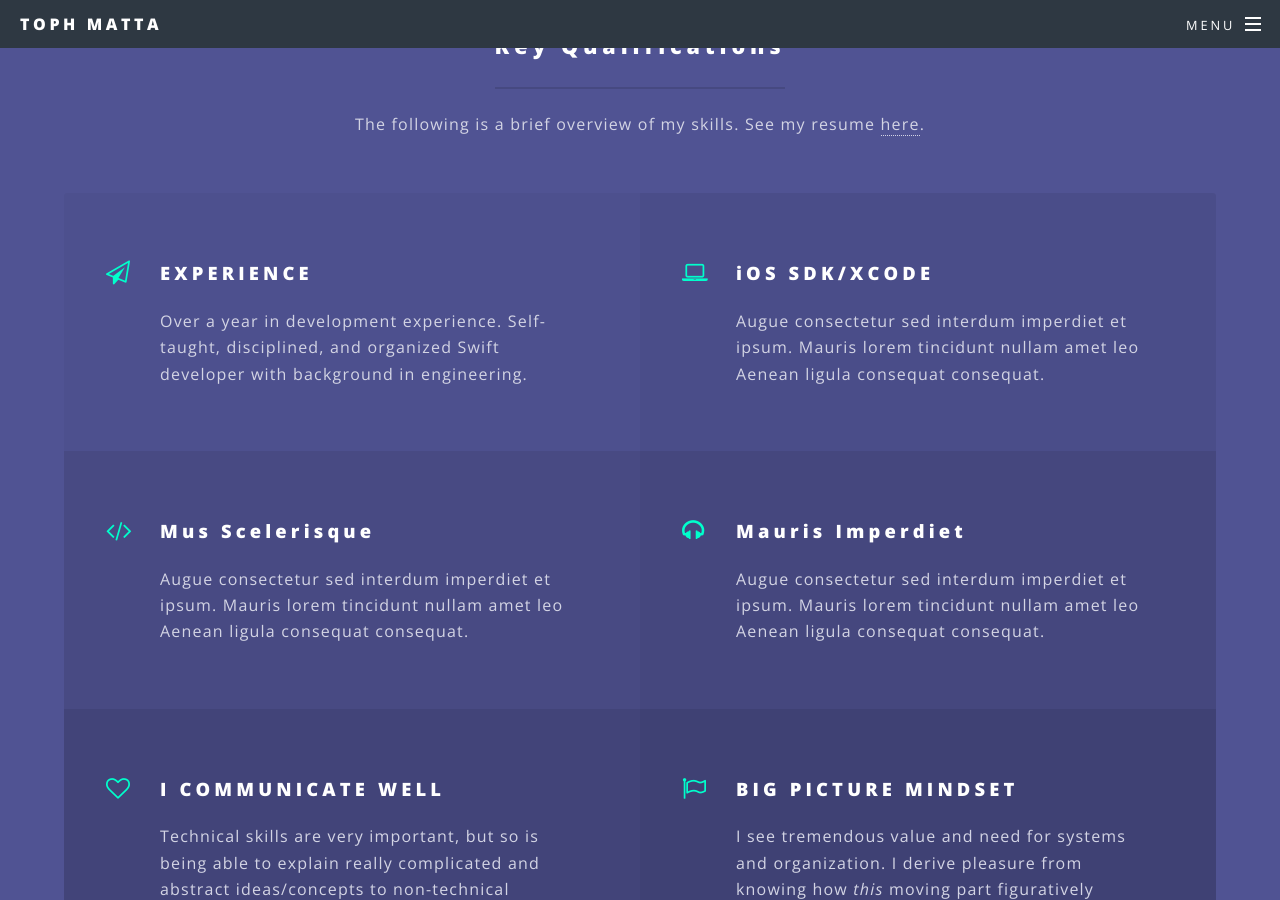
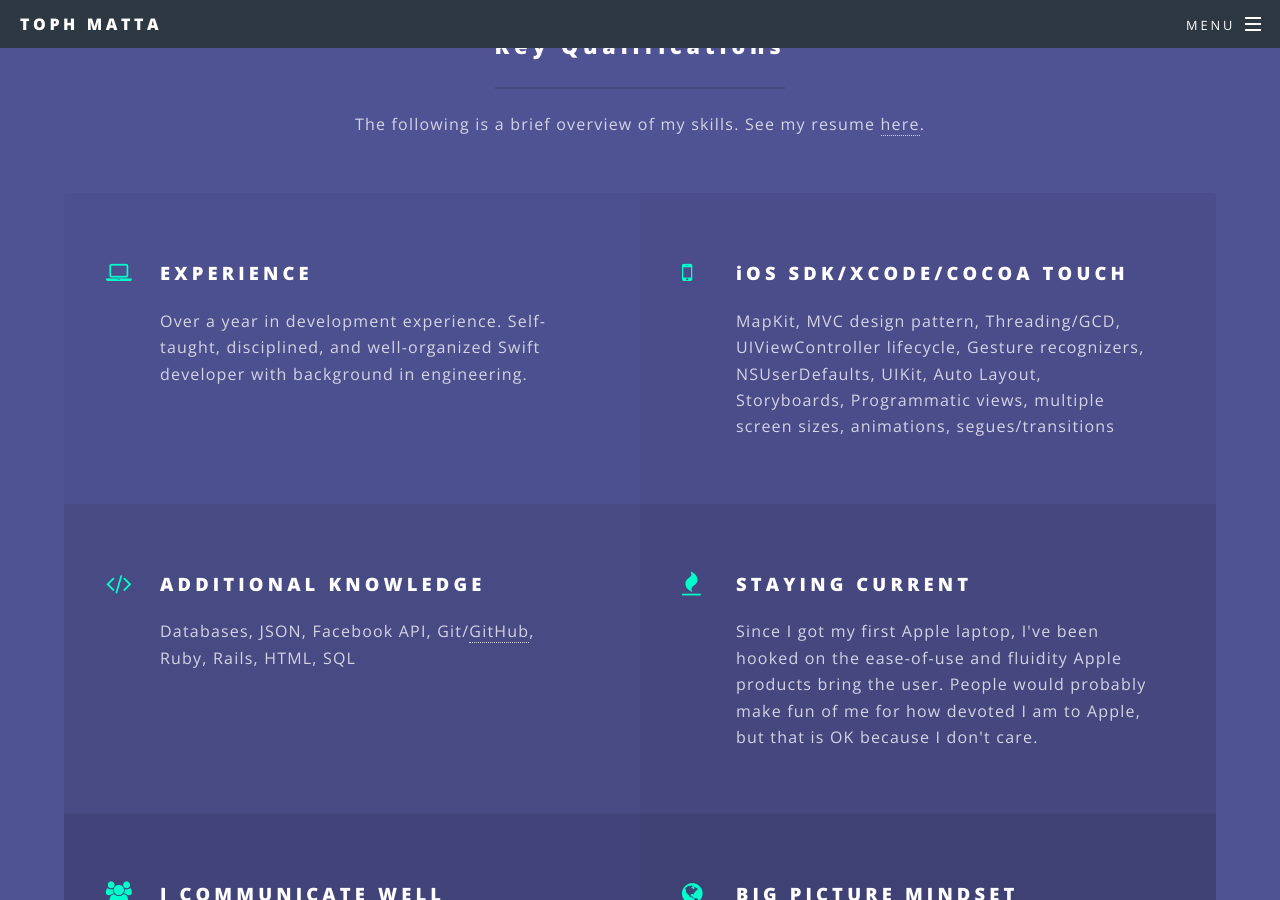
Before and after one commit to tophmatta1/tophmatta1.github.io, a Jekyll site: the page built from index.html, in a window 1280 px wide and 900 px high, scrolled down 2754 px. Built offline with Jekyll 4.4.1, drawn with Linux system fonts in a browser that asks for light colours; some of the changed text lies outside the part shown.

Commit message:
3rd sec finished, grammar checked/updated

```diff
--- a/index.html
+++ b/index.html
@@ -19,9 +19,9 @@ layout: landing
 							<header class="major">
 								<h2>AN AUSTIN-BASED NATIVE iOS SWIFT DEVELOPER</h2>
 								<p>Understanding the relationship between form and function<br />
-								is one of the qualities that make an exceptional iOS Developer.<br />
+								is one of the qualities that makes an exceptional iOS Developer.<br />
 								It is important not only to be able to write succint code, but to also see from the angle<br />
-								 of the designer and people using your app to fuse together<br />
+								 of the designer and the user to fuse together<br />
 								 a seemless, human-centered design.</p>
 							</header>
 							<ul class="icons major">
@@ -64,28 +64,28 @@ layout: landing
 								<p>The following is a brief overview of my skills. See my resume <a href="#">here</a>.</p>
 							</header>
 							<ul class="features">
-								<li class="icon fa-paper-plane-o">
+								<li class="icon fa-laptop">
 									<h3>EXPERIENCE</h3>
-									<p>Over a year in development experience. Self-taught, disciplined, and organized Swift developer with background in engineering.</p>
+									<p>Over a year in development experience. Self-taught, disciplined, and well-organized Swift developer with background in engineering.</p>
 								</li>
-								<li class="icon fa-laptop">
-									<h3>iOS SDK/XCODE</h3>
-									<p>Augue consectetur sed interdum imperdiet et ipsum. Mauris lorem tincidunt nullam amet leo Aenean ligula consequat consequat.</p>
+								<li class="icon fa-mobile">
+									<h3>iOS SDK/XCODE/COCOA TOUCH</h3>
+									<p>MapKit, MVC design pattern, Threading/GCD, UIViewController lifecycle, Gesture recognizers, NSUserDefaults, UIKit, Auto Layout, Storyboards, Programmatic views, multiple screen sizes, animations, segues/transitions</p>
 								</li>
 								<li class="icon fa-code">
-									<h3>Mus Scelerisque</h3>
-									<p>Augue consectetur sed interdum imperdiet et ipsum. Mauris lorem tincidunt nullam amet leo Aenean ligula consequat consequat.</p>
+									<h3>ADDITIONAL KNOWLEDGE</h3>
+									<p>Databases, JSON, Facebook API, Git/<a href="https://github.com/tophmatta">GitHub</a>,    Ruby, Rails, HTML, SQL</p>
 								</li>
-								<li class="icon fa-headphones">
-									<h3>Mauris Imperdiet</h3>
-									<p>Augue consectetur sed interdum imperdiet et ipsum. Mauris lorem tincidunt nullam amet leo Aenean ligula consequat consequat.</p>
+								<li class="icon fa-fire">
+									<h3>STAYING CURRENT</h3>
+									<p>Since I got my first Apple laptop, I've been hooked on the ease-of-use and fluidity Apple products bring the user. People would probably make fun of me for how devoted I am to Apple, but that is OK because I don't care.</p>
 								</li>
-								<li class="icon fa-heart-o">
+								<li class="icon fa-users">
 									<h3>I COMMUNICATE WELL</h3>
 									<p>Technical skills are very important, but so is being able to explain really complicated and abstract ideas/concepts to non-technical people.</br></br>
 									I excel at this.</p>
 								</li>
-								<li class="icon fa-flag-o">
+								<li class="icon fa-globe">
 									<h3>BIG PICTURE MINDSET</h3>
 									<p>I see tremendous value and need for systems and organization. I derive pleasure from knowing how <i>this</i> moving part figuratively affects <i>that</i> moving part. </br></br>
 									For what it's worth, I'm an INTJ.</p>
```
Also changed, not shown: 2 other files.
